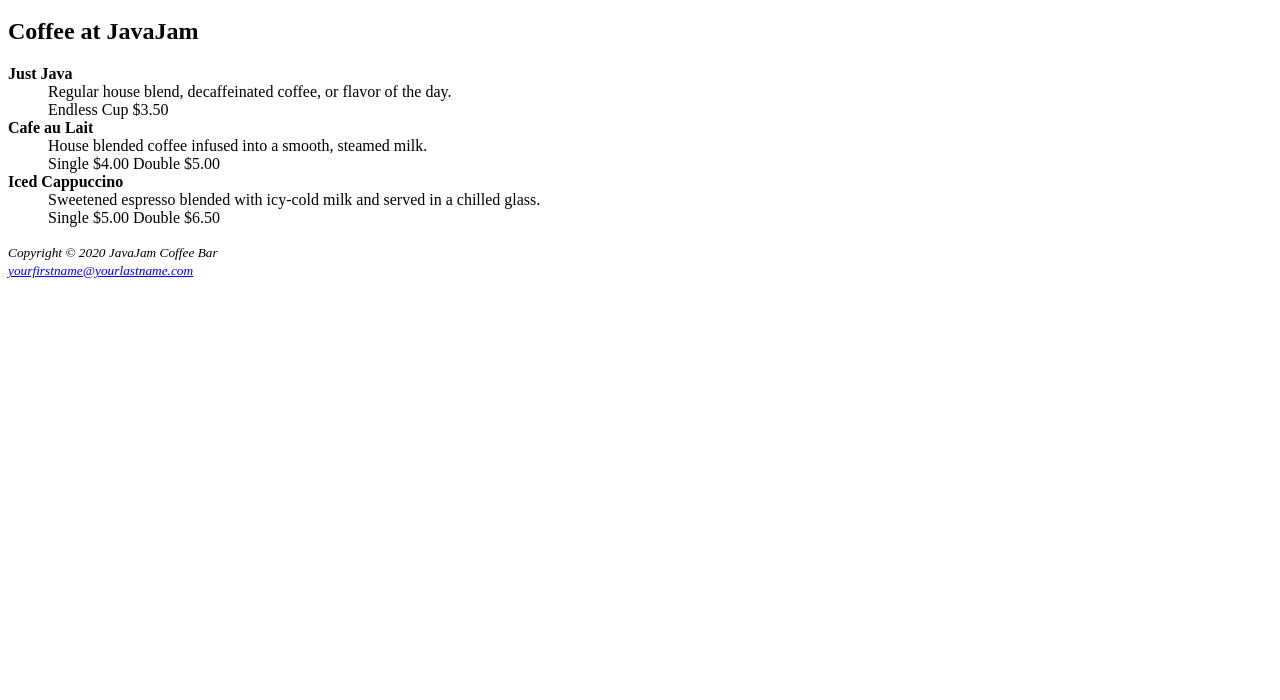
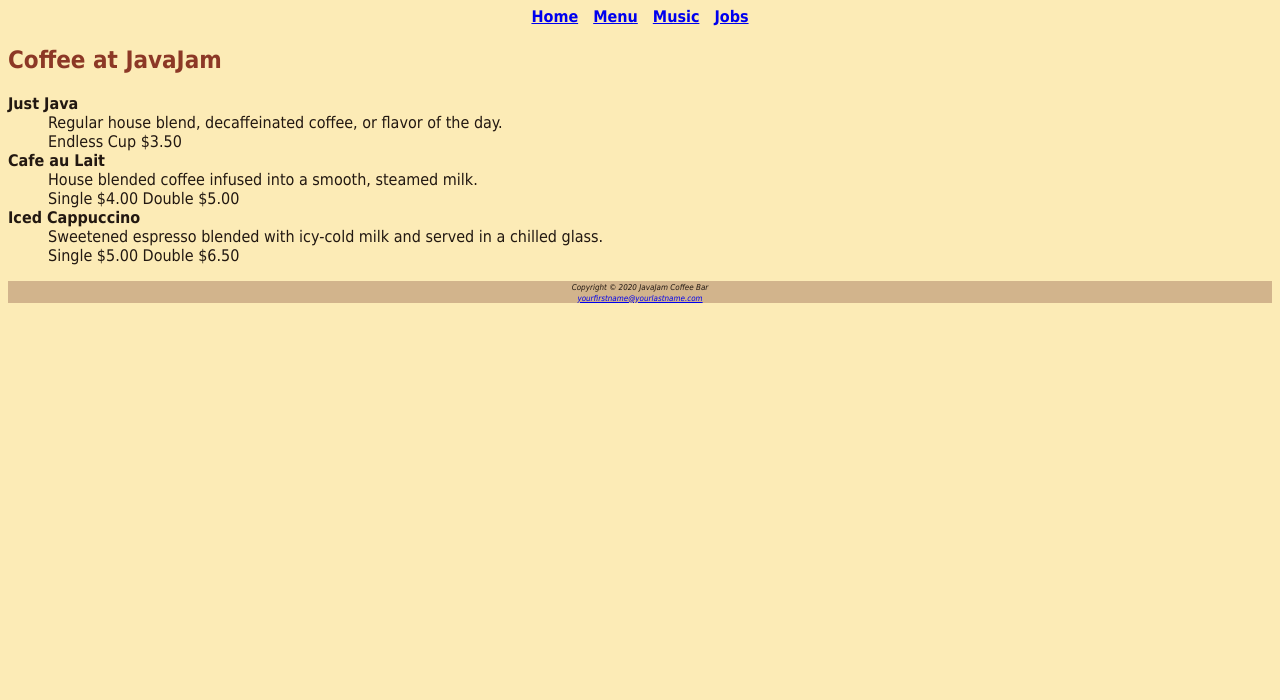
Before and after one commit to bbcsnj/JavaJam_chap2, a plain HTML site: page menu.html in a window 1280 px wide. Shown: the part 100-800 px from the top of the page. Drawn offline with Linux system fonts and the light colour scheme.

Commit message:
Update menu.html

```diff
--- a/menu.html
+++ b/menu.html
@@ -3,6 +3,7 @@
 <head>
 <title>JavaJam Coffee Bar Menu</title>
 <meta charset="utf-8">
+<link href="javajam.css" rel="stylesheet">
 </head>
 <body>
 <header>
```
